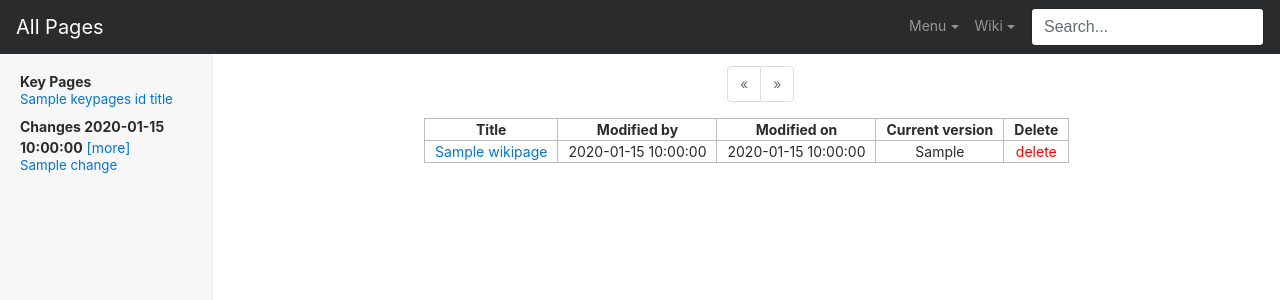
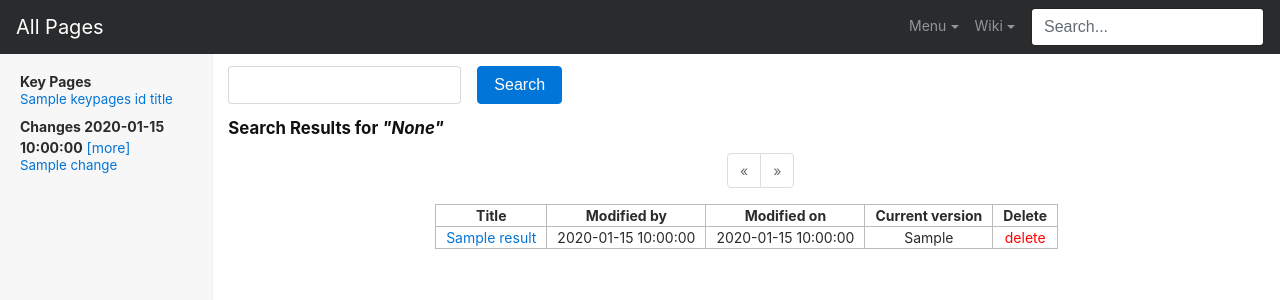
Before and after one commit to smartalecH/Project-Wiki, a Flask app: template app/templates/admin/wiki_show_all_pages.html in a window 1280 px wide. Shown: the top 300 px of the page. Run offline with Flask 2, Linux system fonts and the light colour scheme; the template is opened without the code that fills it: values that come from a table or form of the project are taken from there, most other values are stand-ins (such as "Sample title", 1, 10 or a date in 2020); parts of the project's set-up code (start-up, migrations or seed data) failed here and were passed over; some libraries are stand-ins or nearby versions.

Commit message:
add search on

```diff
--- a/app/admin/forms.py
+++ b/app/admin/forms.py
@@ -87,6 +87,11 @@ class PageDeletionForm(FlaskForm):
     submit = SubmitField('Delete')
 
 
+class SearchForm(FlaskForm):
+    search = StringField('Search')
+    submit = SubmitField('Search')
+
+
 class FileDeletionForm(FlaskForm):
     file_id = IntegerField(
         'File id',
--- a/app/templates/admin/wiki_show_all_pages.html
+++ b/app/templates/admin/wiki_show_all_pages.html
@@ -5,38 +5,50 @@
 {% endblock %}
 
 {% block content %}
+<form method="Post" class="form-inline">
+    {{ search_form.hidden_tag() }}
+    <div class="form-group">
+    {{ search_form.search(class="form-control") }}
+    </div>
+    <div class="form-group mx-sm-3">
+    {{ search_form.submit(class="btn btn-primary") }}
+    </div>
+</form>
+
+<h3>Search Results for <i>"{{ search_form.search.data }}"</i></h3>
+
 <nav aria-label="Wiki Pages">
   <ul class="pagination justify-content-center">
 
         {# Previous page #}
-        {% if wikipages.has_prev %}
+        {% if results.has_prev %}
     <li class="page-item">
         {% else %}
         <li class="page-item disabled">
         {% endif %}
-            <a class="page-link" href="{{ url_for('admin.wiki_show_all_wikipages', group=group, page=wikipages.prev_num) }}" aria-label="Previous">
+            <a class="page-link" href="{{ url_for('admin.wiki_show_all_wikipages', group=group, search=search_form.search.data, page=results.prev_num) }}" aria-label="Previous">
         <span aria-hidden="true">&laquo;</span>
         <span class="sr-only">Previous</span>
       </a>
     </li>
 
         {% for i in range(start_page, end_page+1) %}
-        {% if i == wikipages.page %}
+        {% if i == results.page %}
     <li class="page-item active">
         {% else %}
         <li class="page-item">
         {% endif %}
-            <a class="page-link" href="{{ url_for('admin.wiki_show_all_wikipages', group=group, page=i) }}">{{ i }}</a>
+            <a class="page-link" href="{{ url_for('admin.wiki_show_all_wikipages', group=group, search=search_form.search.data, page=i) }}">{{ i }}</a>
         </li>
         {% endfor %}
 
         {# Next page #}
-        {% if wikipages.has_next %}
+        {% if results.has_next %}
     <li class="page-item">
         {% else %}
         <li class="page-item disabled">
         {% endif %}
-      <a class="page-link" href="{{ url_for('admin.wiki_show_all_wikipages', group=group, page=wikipages.next_num) }}" aria-label="Next">
+      <a class="page-link" href="{{ url_for('admin.wiki_show_all_wikipages', group=group, search=search_form.search.data, page=results.next_num) }}" aria-label="Next">
         <span aria-hidden="true">&raquo;</span>
         <span class="sr-only">Next</span>
       </a>
@@ -46,9 +58,9 @@
 </nav>
 
 <form action="{{ url_for('admin.wiki_group_delete_wikipage', group=group) }}" method="POST" id="delete-form" style="display:none;">
-    {{ form.hidden_tag() }}
-    {{ form.page_id(id="page_id") }}
-    {{ form.submit }}
+    {{ delete_form.hidden_tag() }}
+    {{ delete_form.page_id(id="page_id") }}
+    {{ delete_form.submit }}
 </form>
 
 <style>.delete-wikipage {cursor:pointer;}</style>
@@ -64,7 +76,7 @@
             </tr>
         </thead>
         <tbody>
-            {% for wp in wikipages.items %}
+            {% for wp in results.items %}
             <tr id="row-{{ wp.id }}">
                 <td><a class="wiki-page" href="{{ url_for('main.wiki_page', group=group, page_id=wp.id) }}">{{ wp.title }}</a></td>
                 <td align="center">{{ wp.modified_by }}</td>
```
Also changed, not shown: app/admin/views.py (+28 -10 lines).
